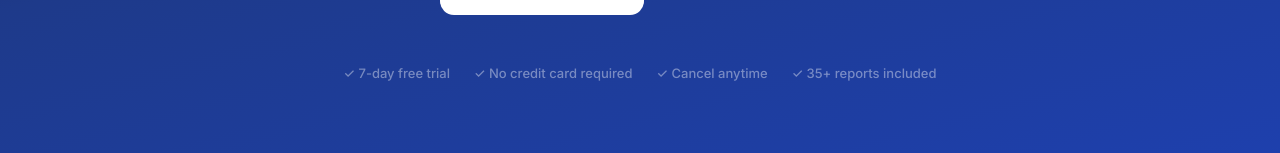
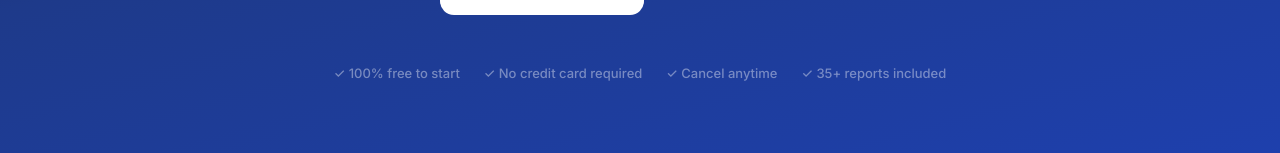
Before and after one commit to gteamx7/nawi-landing, a Next.js app: page / in a window 1280 px wide. Shown: the part 505-658 px from the top of the page. Built offline with nearby package versions, Linux system fonts and the light colour scheme.

Commit message:
copy: free not trial

```diff
--- a/components/CtaFinal.tsx
+++ b/components/CtaFinal.tsx
@@ -37,7 +37,7 @@ export default function CtaFinal() {
     <section className="cta-final" ref={sectionRef}>
       <div className="container cta-content">
         <h2>Ready to stop guessing?</h2>
-        <p>7 days free. No credit card. Know your business by Friday.</p>
+        <p>Free forever to start. No credit card. No commitment.</p>
         <a href={PLAY_URL} className="btn-primary" target="_blank" rel="noopener noreferrer">
           <PlayIcon />
           Download free on Google Play
--- a/components/Hero.tsx
+++ b/components/Hero.tsx
@@ -73,7 +73,7 @@ export default function Hero() {
         </div>
 
         <div className="hero-trust">
-          <span>✓ 7-day free trial</span>
+          <span>✓ 100% free to start</span>
           <span>✓ No credit card required</span>
           <span>✓ Cancel anytime</span>
           <span>✓ 35+ reports included</span>
```
